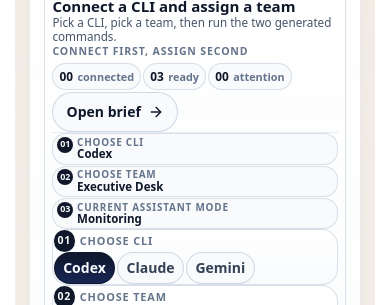
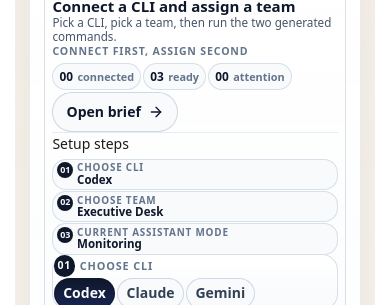
Before and after one commit to GongJae00/research-pages, a Next.js app in the folder apps/web/: page /en in a window 390 px wide. Shown: the part 3900-4205 px from the top of the page. Built offline with nearby package versions, Linux system fonts and the light colour scheme; no server answers.

Commit message:
Autonomy batch 1465: shell-experience

```diff
--- a/apps/web/src/components/homepage-agent-control-section.module.css
+++ b/apps/web/src/components/homepage-agent-control-section.module.css
@@ -457,15 +457,23 @@
 }
 
 .quickStartStrip {
-  display: grid;
-  grid-template-columns: repeat(3, minmax(0, 1fr));
-  gap: 0.08rem;
+  display: flex;
+  flex-wrap: wrap;
+  align-items: center;
+  gap: 0.18rem;
   padding: 0.04rem 0 0;
 }
 
+.quickStartFlow {
+  display: flex;
+  flex: 1 1 20rem;
+  flex-wrap: wrap;
+  gap: 0.08rem;
+}
+
 .quickStartItem {
-  display: flex;
-  align-items: flex-start;
+  display: inline-flex;
+  align-items: center;
   gap: 0.24rem;
   min-width: 0;
   padding: 0.16rem 0.24rem;
@@ -972,9 +980,9 @@
     align-items: stretch;
   }
 
-  .quickStartStrip {
-    display: grid;
-    grid-template-columns: 1fr;
+  .quickStartStrip,
+  .quickStartFlow {
+    width: 100%;
   }
 
   .quickStartItem {
--- a/apps/web/src/components/homepage-agent-control-section.tsx
+++ b/apps/web/src/components/homepage-agent-control-section.tsx
@@ -413,6 +413,8 @@ export function HomepageAgentControlSection({
             </div>
             {quickStartItems.length ? (
               <div className={styles.quickStartStrip} aria-label={copy.commandOrder}>
+                <span className={styles.quickStartLabel}>{copy.setupStepsLabel}</span>
+                <div className={styles.quickStartFlow}>
                   {quickStartItems.map((item, index) => (
                     <div className={styles.quickStartItem} key={item.label}>
                       <span className={styles.quickStartIndex}>{`0${index + 1}`}</span>
@@ -422,6 +424,7 @@ export function HomepageAgentControlSection({
                       </span>
                     </div>
                   ))}
+                </div>
               </div>
             ) : null}
             <div className={styles.setupPickerGrid}>
```
Lines whose indentation alone changed are shown as unchanged.
